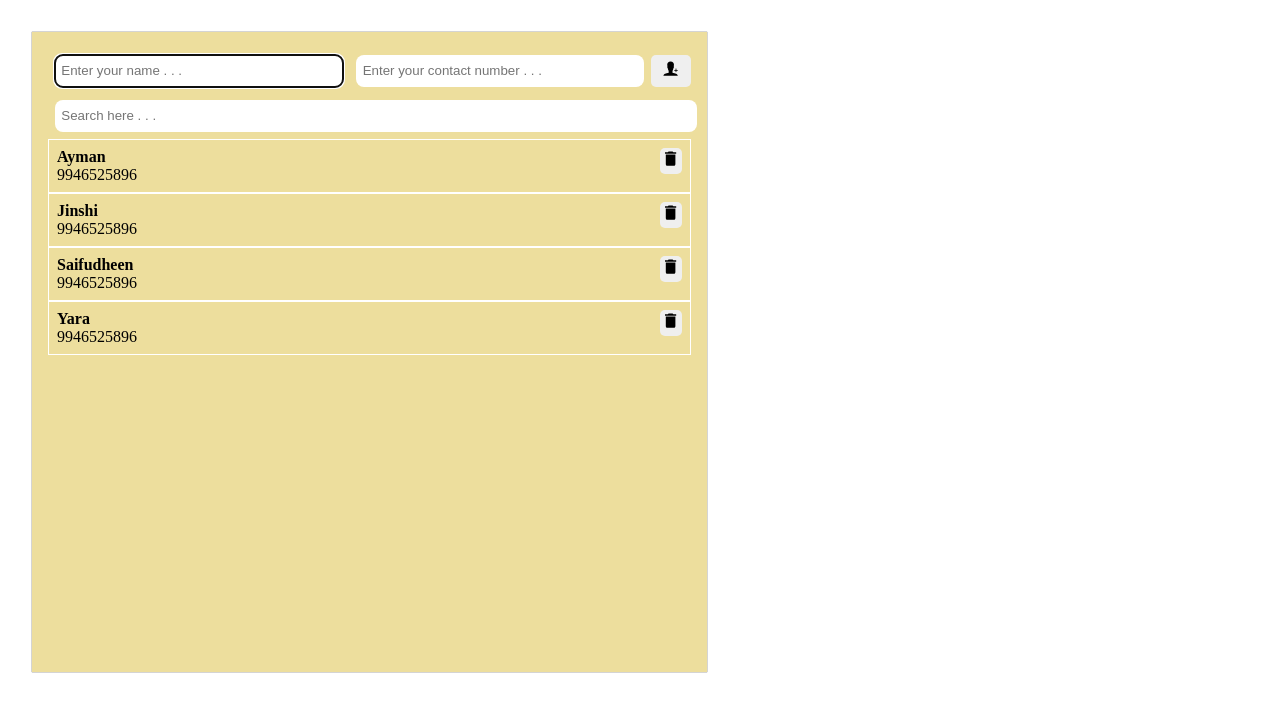
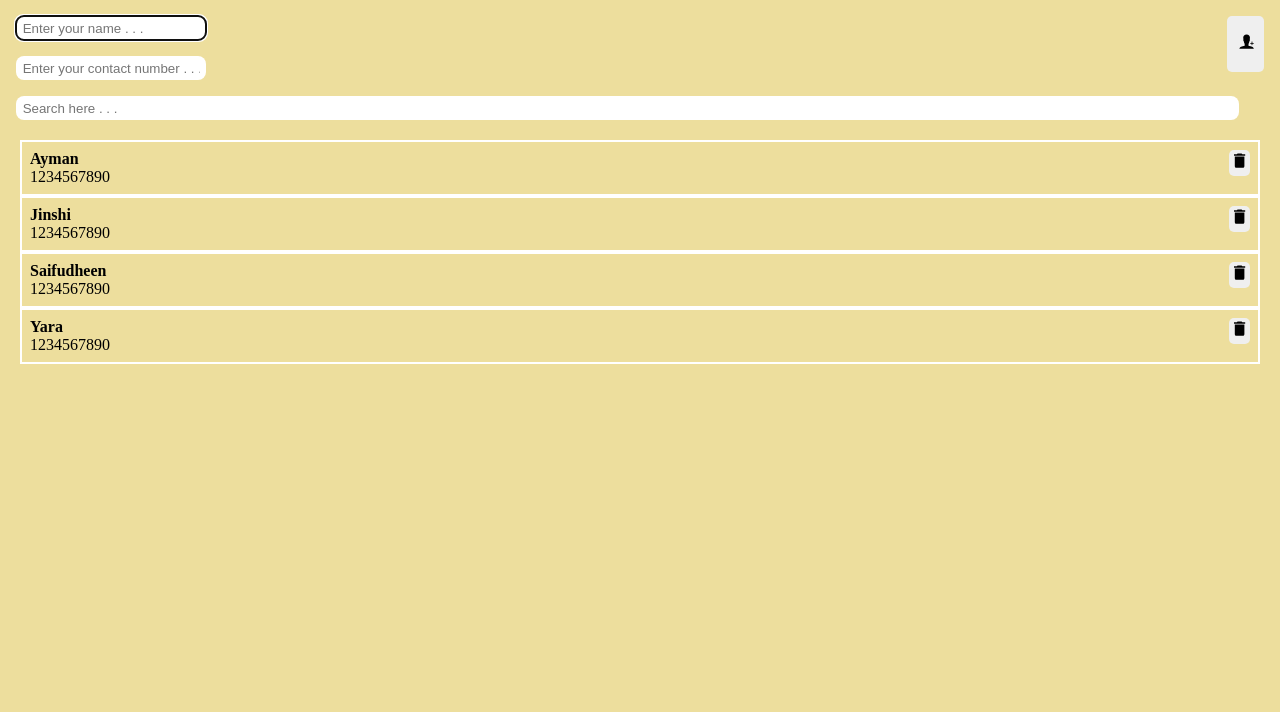
Before and after one commit to Jinshi-P/student-managementApp, a React (Vite) app: page / in a window 1280 px wide. Shown: the top 712 px of the page. Built offline with nearby package versions, Linux system fonts and the light colour scheme.

Commit message:
new commit

```diff
--- a/src/App.css
+++ b/src/App.css
@@ -3,35 +3,50 @@
   margin: 0px;
   box-sizing: border-box;
 }
+.container {
+  display: flex;
+  justify-content: center;
 
-.container {
-  width: fit-content;
+}
+.element {
+  width:100%;
   background: #edde9d;
-  min-height: 80vh;
+  min-height: 100vh;
   padding: 1em;
-  margin: 2em;
   box-shadow: 0px 0px 1px black;
 }
+.contacts{
+  flex-grow: 1;
+  flex-shrink: 1;
+  flex-basis: 0px;
+  width: 100%;
+  padding: 0.25em;
+  overflow-y: auto;
+
+}
+
 .inputbox {
-  height: 2rem;
-  width: 18rem;
+  height: 1.5rem;
   border: none;
   border-radius: 8px;
-  margin: 0.5em;
   padding: 0.5em;
+  width: 100%;
+
 }
 .input {
   display: flex;
   flex-direction: row;
   justify-content: space-between;
+  width: 100%;
 }
+
 .searchInput {
-  height: 2rem;
-  width: 100%;
+  height: 1.5rem;
+  width: 98%;
   border: none;
   border-radius: 8px;
+
   padding: 0.5em;
-  margin: 0.5em;
 }
 button {
   border: none;
@@ -41,17 +56,39 @@ button {
   padding: 1px;
 }
 .addbtn {
-  height: 2rem;
-  width: 2.5rem;
+  height:70%;
+  width:2.3rem;
+  padding: 0.5em;
 }
 
-@media screen and (max-width: 820px) {
-  .input {
+.contact-list {
+  display: flex;
+  justify-content: space-between;
+  border: 2px solid white;
+  padding: 0.5em;
+
+}
+.contact-list-name{
+  font-size: 16px;
+}
+.contact-list-contact{
+  font-size: 16px;
+}
+.input-error {
+  color: red;
+  font-size: 16px;
+  margin-left: 0.5em;
+  align-content: space-around;
+  height: 1rem;
+}
+
+ @media screen and (min-width: 820px) {
+  /* .input {
     display: flex;
     flex-direction: row;
   }
   .inputbox {
-    width:25rem;
+    width: 25rem;
   }
   .addbtn {
     height: 4.5rem;
@@ -61,13 +98,13 @@ button {
   .inputs {
     display: flex;
     flex-direction: column;
+  } */
+}
+@media screen and (min-width: 576px) {
+  /* .inputbox {
+    width: auto;
   }
+  .listinput {
+    width: fit-content;
+  } */
 }
-@media screen and (max-width:576px){
-    .inputbox{
-        width:auto;
-    }
-    .listinput{
-        width:100%;
-    }
-}
--- a/src/components/Input.jsx
+++ b/src/components/Input.jsx
@@ -1,13 +1,23 @@
-import {memo} from "react"
-const Input=memo((props)=>{
-return(
-    < >
-        <input type={props?.type} name={props?.name} placeholder={props?.placeholder}
-        ref={props?.ref} value={props?.value} onChange={props?.onChange}
-        className={props?.className} error={props?.error}/>
+import { memo } from "react";
+const Input = memo((props) => {
+  return (
+    <>
+      <div >
+
+        <input
+          type={props?.type}
+          name={props?.name}
+          placeholder={props?.placeholder}
+          ref={props?.ref}
+          value={props?.value}
+          onChange={props?.onChange}
+          className={props?.className}
+        />
+      </div>
+      <div className="input-error" >
+        {props?.error}</div>
     </>
-)
+  );
+});
 
-})
-
-export default Input
+export default Input;
--- a/src/contact_list/ListData.jsx
+++ b/src/contact_list/ListData.jsx
@@ -3,7 +3,10 @@ import useAppContext from "../hooks/useAppContext";
 
 function ListData() {
   const { state } = useAppContext();
-  return state?.students?.length > 0 ? (
+  return (
+  <div className="contacts">
+
+   {state?.students?.length > 0 ? (
     state?.students
       ?.filter((student) =>
         student?.name?.toLowerCase().includes(state?.search?.toLowerCase())
@@ -15,6 +18,8 @@ function ListData() {
     <h2 style={{ textAlign: "center", margin: "5px" }}>
       {"No Contacts Found"}
     </h2>
-  );
+  )}
+
+  </div>)
 }
 export default ListData;
--- a/src/contact_list/ListInput.jsx
+++ b/src/contact_list/ListInput.jsx
@@ -5,52 +5,53 @@ import useAppContext from "../hooks/useAppContext";
 
 function ListInput() {
   const { state, dispatch } = useAppContext();
-  const [input, setInput] = useState("");
-  const [contactInput, setContactInput] = useState("");
-
-  const [inputError, setInputError] = useState("");
-  const [contacterror, setcontacterror] = useState("");
+  const [formValues, setFormValues] = useState({
+    name: "",
+    contact: "",
+  });
+  const [formError, setFormError] = useState({});
 
   const nameref = useRef("");
 
   useEffect(() => {
     nameref.current.focus();
-  }, [state?.students]);
-
-  const handleAddClick = () => {
-    if (input == "") {
-      setInputError("Name required");
-    } else {
-      setInputError("");
-    }
-    if (contactInput === "") {
-      setcontacterror("Contact required");
-    } else {
-      setcontacterror("");
-    }
-
-    if (input && contactInput) {
-      setInputError("");
-      setcontacterror("");
-      const newStudent = {
-        id: crypto.randomUUID(),
-        name: input,
-        contact: contactInput,
-      };
-
-      dispatch({ type: "add-student", payload: newStudent });
-      setInput(""), setContactInput("");
-    }
-  };
+  }, []);
 
   const handleInput = useCallback((event) => {
     const { value, name } = event.target;
-    if (name === "name") {
-      setInput(value);
-    } else if (name === "contact") {
-      setContactInput(value);
+
+    setFormValues((prev) => ({ ...prev, [name]: value }));
+    setFormError((prev) => ({
+      ...prev,
+      [name]: value ? "" : `${name} required`,
+    }));
+  }, []);
+
+  const validateFormValues = () => {
+    const errors = {};
+    Object.keys(formValues)?.forEach((key) => {
+      if (!formValues[key]) {
+        errors[key] = `${key} is required`;
       }
-  }, []);
+    });
+    setFormError(errors);
+    return Object.keys(errors).length === 0;
+  };
+
+  const resetState = () => {
+    setFormError({});
+    setFormValues({ name: "", contact: "" });
+  };
+
+  const handleAddClick = () => {
+    if (validateFormValues()) {
+      dispatch({
+        type: "add-student",
+        payload: { ...formValues, id: crypto.randomUUID() },
+      });
+      resetState();
+    }
+  };
 
   const handleSearch = useCallback((event) => {
     dispatch({ type: "search", payload: event.target.value });
@@ -59,38 +60,29 @@ function ListInput() {
   return (
     <div className="listinput">
       <div className="input">
-        <div
-          className="inputs"
-          style={{ display: "flex", flexDirection: "row" }}
-        >
-          <div style={{ display: "flex", flexDirection: "column" }}>
+        <div className="inputs">
           <Input
             type="text"
             name="name"
             placeholder="Enter your name . . ."
             ref={nameref}
-              value={input}
+            value={formValues?.name || ""}
             onChange={handleInput}
             className="inputbox"
-              error={inputError}
+            error={formError?.name}
           />
-            <span style={{ color: "red" }}>{inputError}</span>
-          </div>
 
-          <div style={{ display: "flex", flexDirection: "column" }}>
           <Input
             type="tel"
             name="contact"
             placeholder="Enter your contact number . . ."
-              value={contactInput}
+            value={formValues?.contact || ""}
             onChange={handleInput}
             className="inputbox"
-              error={contacterror}
+            error={formError?.contact}
           />
-            <span style={{ color: "red" }}>{contacterror}</span>
         </div>
-        </div>
-        <div style={{ alignContent: "center" }}>
+        <div>
           <button
             className="addbtn"
             title="Add contact"
--- a/src/contact_list/ListItem.jsx
+++ b/src/contact_list/ListItem.jsx
@@ -8,17 +8,10 @@ function ListItem({ student }) {
   };
   return (
     <>
-      <div
-        style={{
-          display: "flex",
-          justifyContent: "space-between",
-          border: ".5px solid white",
-          padding: ".5em",
-        }}
-      >
+      <div className="contact-list">
         <div>
-          <h4>{student?.name}</h4>
-          <p>{student?.contact}</p>
+          <h4 className="contact-list-name">{student?.name}</h4>
+          <p className="contact-list-contact">{student?.contact}</p>
         </div>
         <div>
           {" "}
--- a/src/context/AppContext.jsx
+++ b/src/context/AppContext.jsx
@@ -4,10 +4,10 @@ const AppContext = createContext();
 let studentsData = {
   search: "",
   students: [
-    { id: "jsp", name: "Jinshi", contact: 9946525896 },
-    { id: "yra", name: "Yara", contact: 9946525896 },
-    { id: "aym", name: "Ayman", contact: 9946525896 },
-    { id: "sfd", name: "Saifudheen", contact: 9946525896 },
+    { id: "jsp", name: "Jinshi", contact: 1234567890 },
+    { id: "yra", name: "Yara", contact: 1234567890 },
+    { id: "aym", name: "Ayman", contact: 1234567890 },
+    { id: "sfd", name: "Saifudheen", contact: 1234567890 },
   ].sort((a, b) => a.name.toLowerCase().localeCompare(b.name.toLowerCase())),
 };
 
@@ -16,8 +16,8 @@ const reducer = (state, action) => {
     case "add-student":
       return {
         ...state,
-        students: [...state.students, action?.payload].sort((a, b) =>
-          a.name.toLowerCase().localeCompare(b.name.toLowerCase())
+        students: [...state.students, action?.payload]?.sort((a, b) =>
+        a.name?.toLowerCase().localeCompare(b.name?.toLowerCase())
         ),
       };
 
--- a/src/hooks/useAppContext.jsx
+++ b/src/hooks/useAppContext.jsx
@@ -2,9 +2,8 @@ import App from "../App";
 import AppContext from "../context/AppContext";
 import { useContext } from "react";
 
-const useAppContext=()=>{
-    return useContext(AppContext)
+const useAppContext = () => {
+  return useContext(AppContext);
+};
 
-}
-
-export default useAppContext
+export default useAppContext;
```
Also changed, not shown: src/App.jsx (line endings or trailing spaces). Lines whose indentation alone changed are shown as unchanged.
